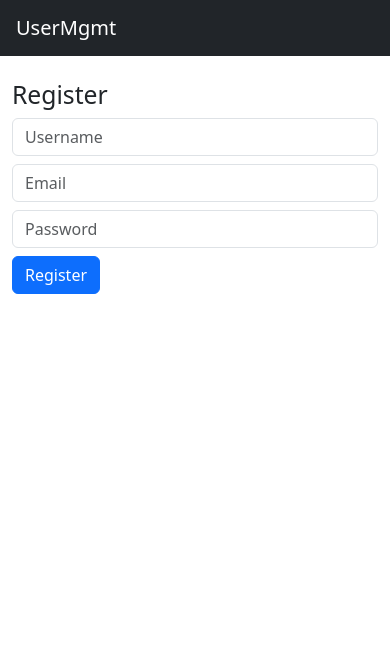
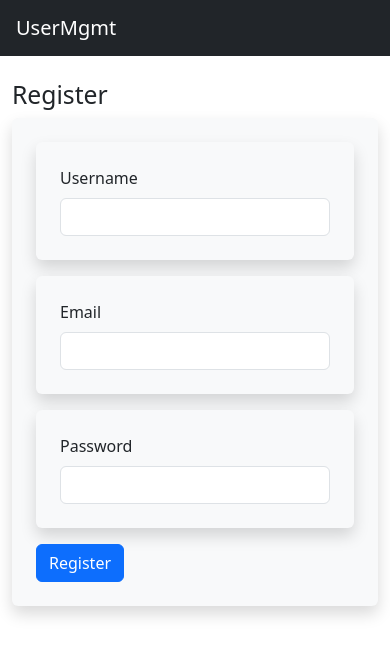
Before and after one commit to Zambagarrah/Fullstack-User-Management-System, a React (Vite) app in the folder frontend/: page /register in a window 390 px wide. Shown: the top 656 px of the page. Built offline with nearby package versions, Linux system fonts and the light colour scheme.

Commit message:
style: apply Bootstrap UX polish with responsive layout and toast enhancements

```diff
--- a/frontend/package.json
+++ b/frontend/package.json
@@ -14,6 +14,7 @@
     "bootstrap": "^5.3.7",
     "react": "^19.1.0",
     "react-dom": "^19.1.0",
+    "react-loading-skeleton": "^3.5.0",
     "react-router-dom": "^7.7.1",
     "react-toastify": "^11.0.5"
   },
--- a/frontend/src/App.jsx
+++ b/frontend/src/App.jsx
@@ -50,7 +50,12 @@ const App = () => {
           }
         />
       </Routes>
-      <ToastContainer />
+      <ToastContainer
+        position="bottom-right"
+        autoClose={3000}
+        hideProgressBar={false}
+        theme="colored"
+      />
     </>
   );
 };
--- a/frontend/src/pages/Login.jsx
+++ b/frontend/src/pages/Login.jsx
@@ -24,10 +24,20 @@ const Login = () => {
   return (
     <div className="container mt-4">
       <h2>Login</h2>
-      <form onSubmit={handleSubmit}>
-        <input type="text" name="username" placeholder="Username" className="form-control mb-2" value={formData.username} onChange={handleChange} required />
-        <input type="password" name="password" placeholder="Password" className="form-control mb-2" value={formData.password} onChange={handleChange} required />
-        <button className="btn btn-success">Login</button>
+      <form onSubmit={handleSubmit} className="col-md-6 offset-md-3 bg-light p-4 rounded shadow">
+        <div className="mb-3 bg-light p-4 rounded shadow">
+          <label htmlFor="username" className="form-label">Username</label>
+          <input type="text" id="username" name="username" className="form-control" value={formData.username} onChange={handleChange} required />
+        </div>
+        <div className="mb-3 bg-light p-4 rounded shadow">
+          <label htmlFor="email" className="form-label">Email</label>
+          <input type="email" id="email" name="email" className="form-control" value={formData.email} onChange={handleChange} required />
+        </div>
+        <div className="mb-3 bg-light p-4 rounded shadow">
+          <label htmlFor="password" className="form-label">Password</label>
+          <input type="password" id="password" name="password" className="form-control" value={formData.password} onChange={handleChange} required />
+        </div>
+        <button type="submit" className="btn btn-primary">Login</button>
       </form>
     </div>
   );
--- a/frontend/src/pages/Register.jsx
+++ b/frontend/src/pages/Register.jsx
@@ -24,12 +24,22 @@ const Register = () => {
   return (
     <div className="container mt-4">
       <h2>Register</h2>
-      <form onSubmit={handleSubmit}>
-        <input type="text" name="username" placeholder="Username" className="form-control mb-2" value={formData.username} onChange={handleChange} required />
-        <input type="email" name="email" placeholder="Email" className="form-control mb-2" value={formData.email} onChange={handleChange} required />
-        <input type="password" name="password" placeholder="Password" className="form-control mb-2" value={formData.password} onChange={handleChange} required />
-        <button className="btn btn-primary">Register</button>
+      <form onSubmit={handleSubmit} className="col-md-6 offset-md-3 bg-light p-4 rounded shadow">
+        <div className="mb-3 bg-light p-4 rounded shadow">
+          <label htmlFor="username" className="form-label">Username</label>
+          <input type="text" id="username" name="username" className="form-control" value={formData.username} onChange={handleChange} required />
+        </div>
+        <div className="mb-3 bg-light p-4 rounded shadow">
+          <label htmlFor="email" className="form-label">Email</label>
+          <input type="text" id="email" name="email" className="form-control" value={formData.email} onChange={handleChange} required />
+        </div>
+        <div className="mb-3 bg-light p-4 rounded shadow">
+          <label htmlFor="password" className="form-label">Password</label>
+          <input type="text" id="password" name="password" className="form-control" value={formData.password} onChange={handleChange} required />
+        </div>
+        <button className='btn btn-primary'>Register</button>
       </form>
+
     </div>
   );
 };
--- a/frontend/src/pages/admin/UserListPage.jsx
+++ b/frontend/src/pages/admin/UserListPage.jsx
@@ -2,18 +2,24 @@ import React, { useEffect, useState } from 'react';
 import axiosInstance from '../../utils/axiosInstance';
 import { useAuth } from '../../context/AuthContext';
 import { toast } from 'react-toastify';
+import Skeleton from 'react-loading-skeleton';
+import 'react-loading-skeleton/dist/skeleton.css'; // optional, but nice for theme styling
+
 
 const UserListPage = () => {
   const { user } = useAuth();
   const [users, setUsers] = useState([]);
+  const [loading, setLoading] = useState(true);
 
   useEffect(() => {
     if (user?.is_staff) {
       axiosInstance.get('users/')
         .then(res => setUsers(res.data))
-        .catch(err => toast.error('Failed to fetch users'));
+        .catch(err => toast.error('Failed to fetch users'))
+        .finally(() => setLoading(false));
     }
   }, []);
+
 
   const handleDelete = async (id) => {
     try {
@@ -28,6 +34,11 @@ const UserListPage = () => {
   return (
     <div className="container mt-4">
       <h2>Admin: User Management</h2>
+
+      {loading ? (
+        <Skeleton height={40} count={5} />
+      ) : (
+        <div className="table-responsive">
           <table className="table table-bordered table-hover">
             <thead className="table-dark">
               <tr>
@@ -41,14 +52,15 @@ const UserListPage = () => {
                   <td>{u.username}</td>
                   <td>{u.email}</td>
                   <td>
-                <button className="btn btn-sm btn-danger me-2" onClick={() => handleDelete(u.id)}>Delete</button>
-                {/* Optional Edit Modal could go here */}
+                    <button className="btn btn-sm btn-danger" onClick={() => handleDelete(u.id)}>Delete</button>
                   </td>
                 </tr>
               ))}
             </tbody>
           </table>
         </div>
+      )}
+    </div>
   );
 };
 
```
Also changed, not shown: 2 other files (tests, documents, lock files or other folders). Lines whose indentation alone changed are shown as unchanged.
